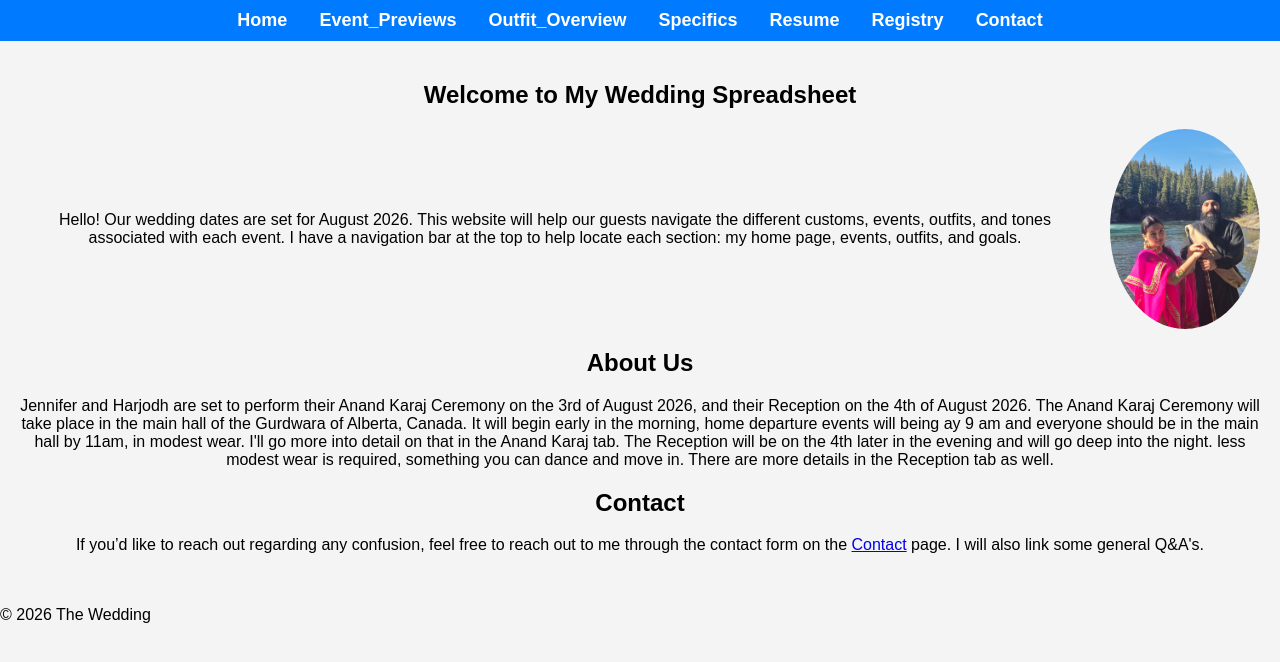
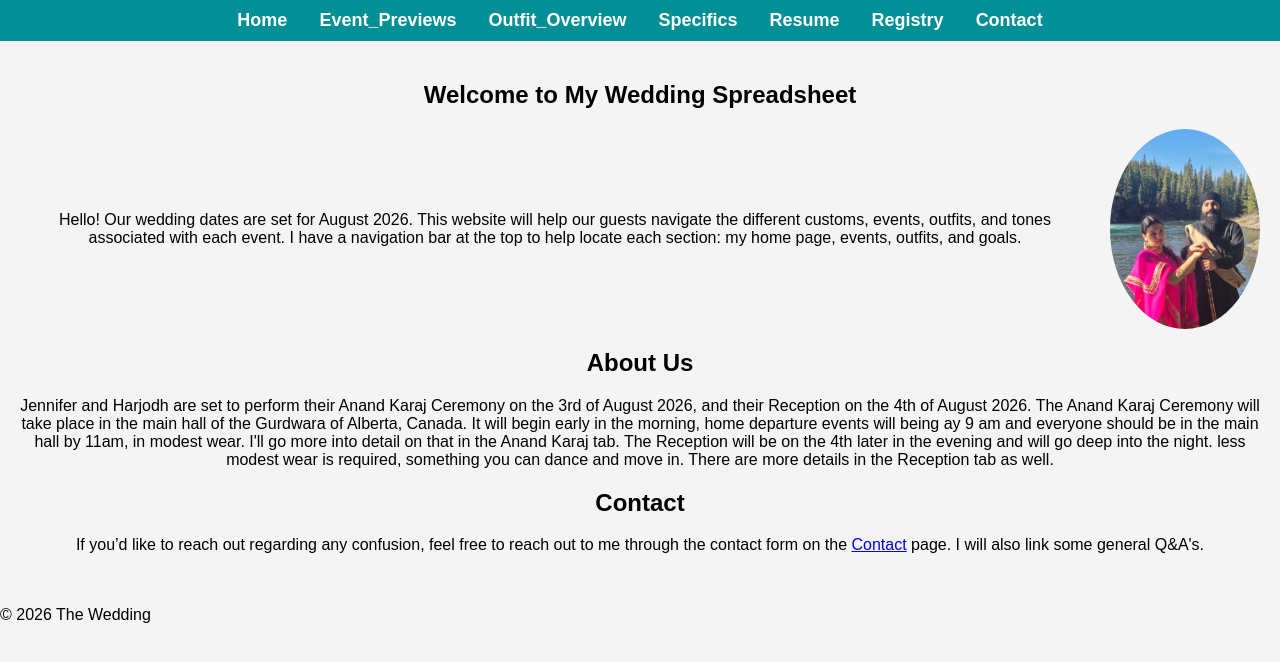
Before and after one commit to terapeyo/wedding, a plain HTML site: page index.html in a window 1280 px wide. Drawn offline with Linux system fonts and the light colour scheme.

Commit message:
Change navbar background color to teal

```diff
--- a/styles.css
+++ b/styles.css
@@ -12,7 +12,7 @@ body {
 
 /* Header and Navigation */
 header {
-    background-color: #007BFF; /* Blue , now more teal, background for the navbar */
+    background-color: #029096; /* Blue , now more teal, background for the navbar */
     color: white;
     padding: 10px 0;
 }
```
